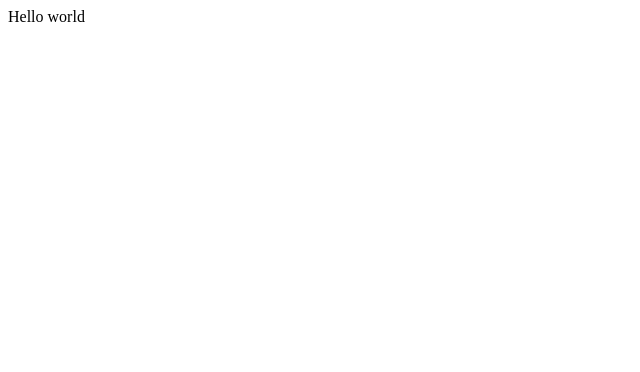
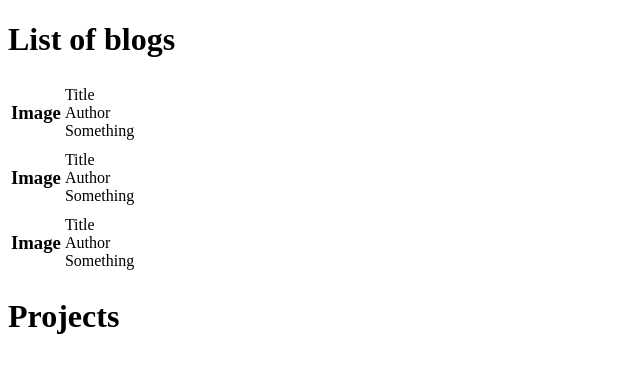
Before and after one commit to MisaelUrq/Blog-Dev, a plain HTML site: page index.html in a window 1280 px wide. Shown: the whole page, without its empty margins (0-640 px from the left). Drawn offline with Linux system fonts and the light colour scheme.

Commit message:
update readme and improve the index.html to have the struture to begin working with css.

```diff
--- a/index.html
+++ b/index.html
@@ -4,5 +4,51 @@
     <meta charset="UTF-8"/>
     <title>Document</title>
   </head>
-  <body>Hello world</body>
+  <body>
+    <div class="main_menus">
+      <h1>List of blogs</h1>
+      <div class="list_of_entries">
+        <table class="blogs">
+          <tbody>
+            <tr>
+              <td><h3>Image</h3></td>
+              <td>
+                <div>Title</div>
+                <div>Author</div>
+                <div>Something</div>
+              </td>
+            </tr>
+          </tbody>
+        </table>
+        <table class="blogs">
+          <tbody>
+            <tr>
+              <td><h3>Image</h3></td>
+              <td>
+                <div>Title</div>
+                <div>Author</div>
+                <div>Something</div>
+              </td>
+            </tr>
+          </tbody>
+        </table>
+        <table class="blogs">
+          <tbody>
+            <tr>
+              <td><h3>Image</h3></td>
+              <td>
+                <div>Title</div>
+                <div>Author</div>
+                <div>Something</div>
+              </td>
+            </tr>
+          </tbody>
+        </table>
+      </div>
+    </div>
+    <div class="main_menus">
+      <h1>Projects</h1>
+      <div class="list_of_entries"></div>
+    </div>
+  </body>
 </html>
```
Also changed, not shown: 2 other files.
